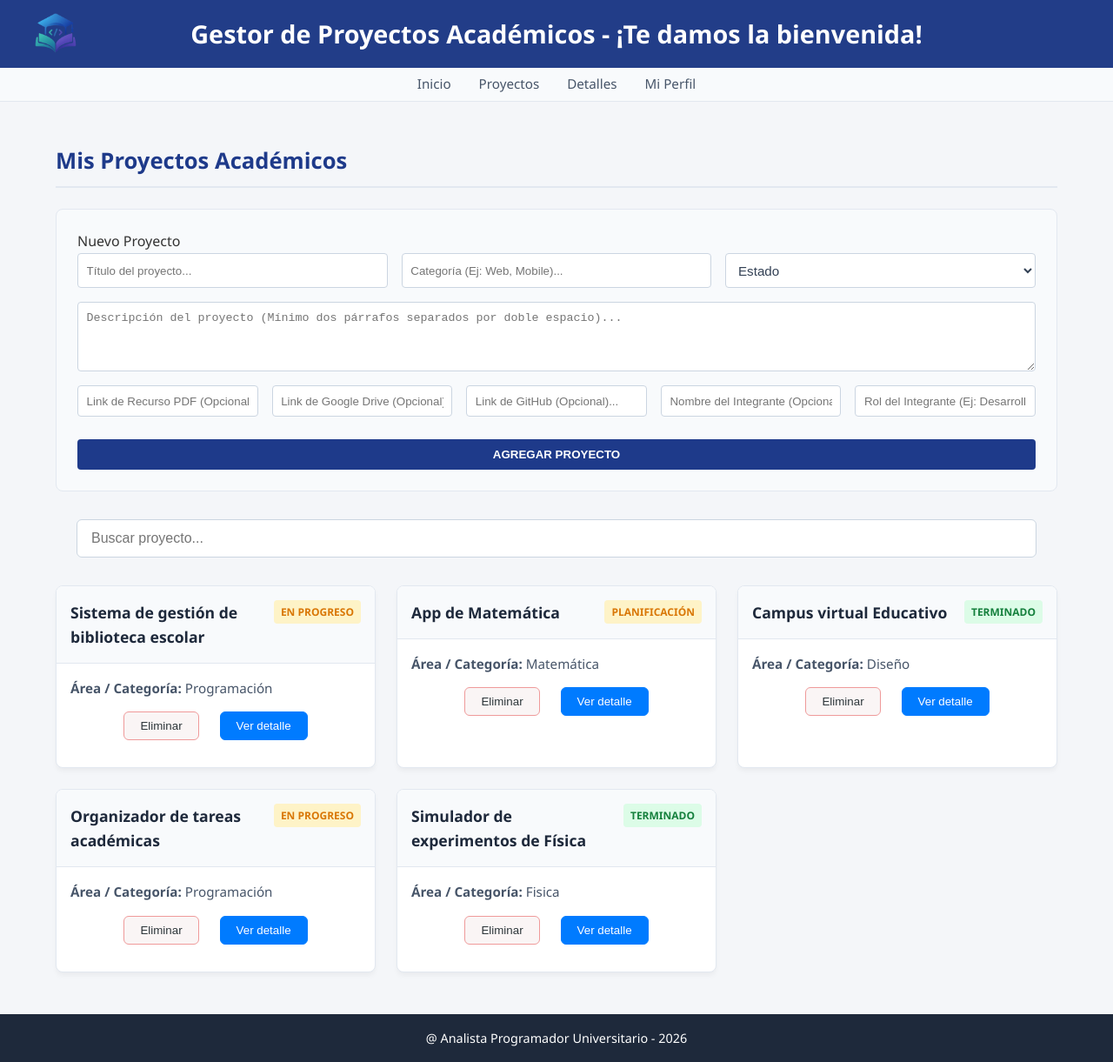
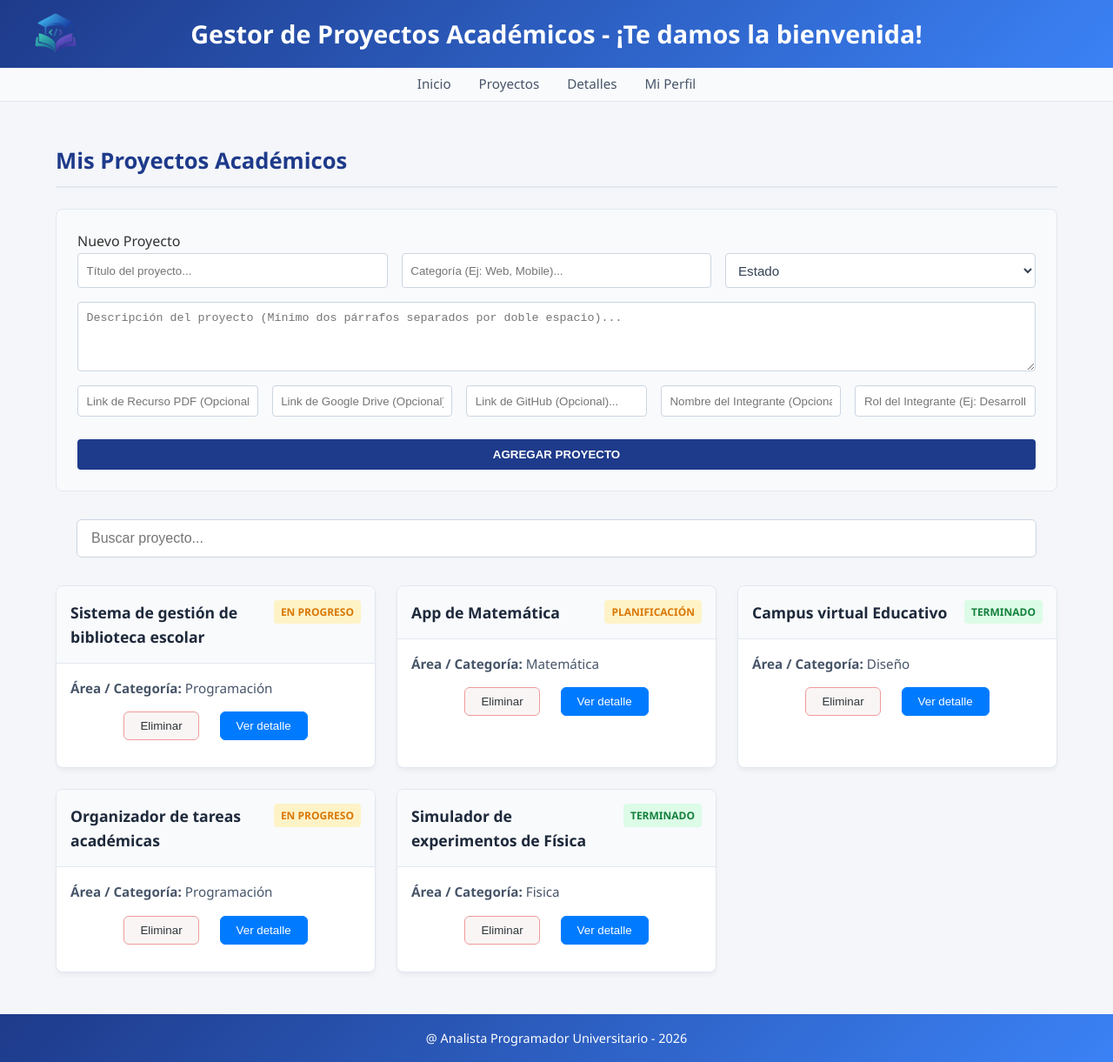
Before and after one commit to milimartinez777/pv_tp3_grupo6, a React (Vite) app: page / in a window 1280 px wide. Shown: the whole page at 87% size. Built offline with nearby package versions, Linux system fonts and the light colour scheme.

Commit message:
Cambios en color del fondo del footer y del header y correcciónen las una funcion onVerDetalle para que funcione correctamente con el Id.

```diff
--- a/src/components/ListaProyectos.jsx
+++ b/src/components/ListaProyectos.jsx
@@ -195,7 +195,7 @@ const ListaProyectos = () => {
           key={p.id}
           proyecto={p}
           onEliminar={handleEliminar}
-          onVerDetalle={setProyectoSeleccionado}
+          onVerDetalle={handleVerDetalle}
         />
       ))}
     </div>
--- a/src/components/ProyectoCard.jsx
+++ b/src/components/ProyectoCard.jsx
@@ -20,7 +20,7 @@ const ProyectoCard = ({ proyecto, onEliminar, onVerDetalle }) => {
             Eliminar
           </button>
             <a href="#seccion-detalle" style={{ textDecoration: 'none' }}>
-                <button className="btn-detalle" onClick={() => onVerDetalle(proyecto)}>
+                <button className="btn-detalle" onClick={() => onVerDetalle(id)}>
                     Ver detalle
                 </button>
             </a>
--- a/src/css/Footer.css
+++ b/src/css/Footer.css
@@ -1,6 +1,6 @@
 
 .piePagina {
-  background-color: #1e293b;
+  background: linear-gradient(135deg, #1e3a8a 0%, #3b82f6 100%);
   color: #ffffff;
   text-align: center;
   padding: 1rem;
--- a/src/css/Header.css
+++ b/src/css/Header.css
@@ -1,5 +1,5 @@
 .encabezado-sitio {
-  background-color: #223d88;
+  background: linear-gradient(135deg, #1e3a8a 0%, #3b82f6);
   padding: 1rem 1.5rem;
   box-shadow: 0 2px 4px rgba(0, 0, 0, 0.1);
 
```
